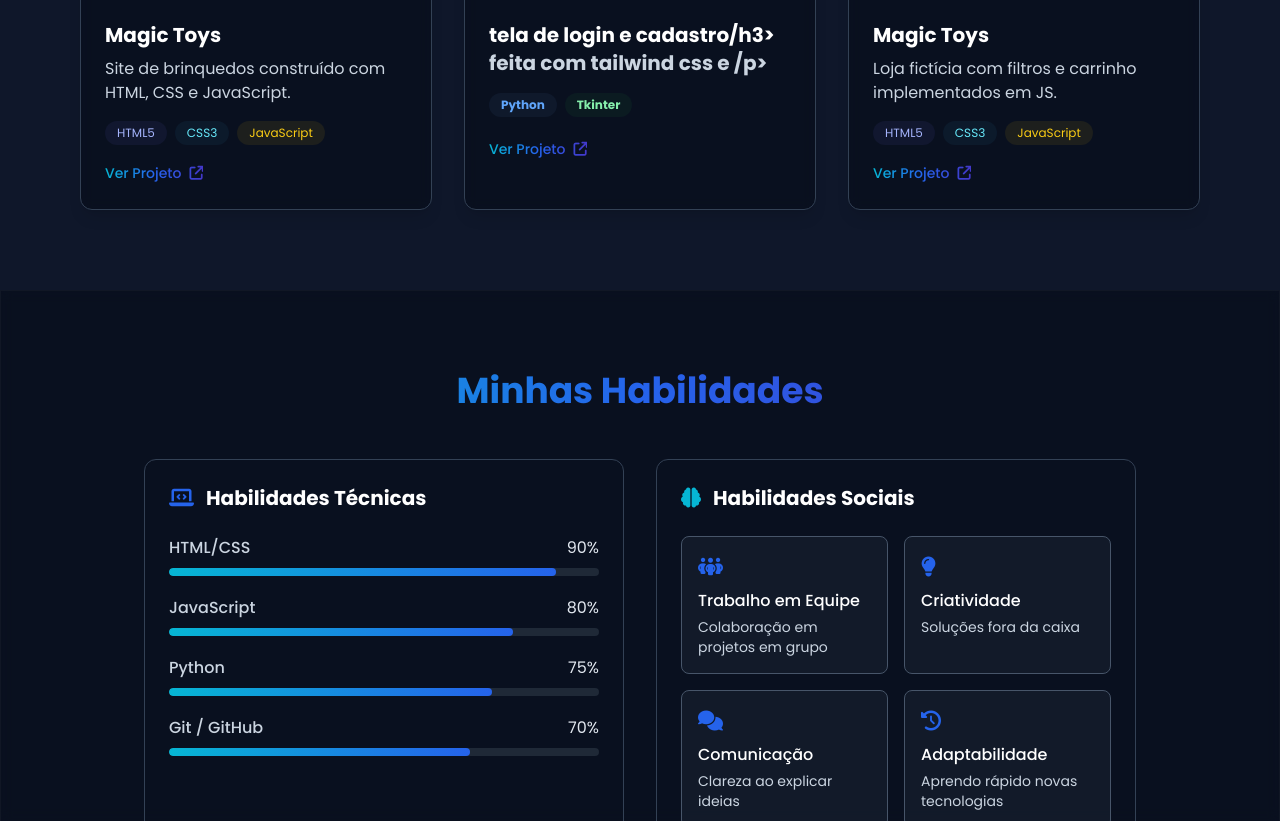
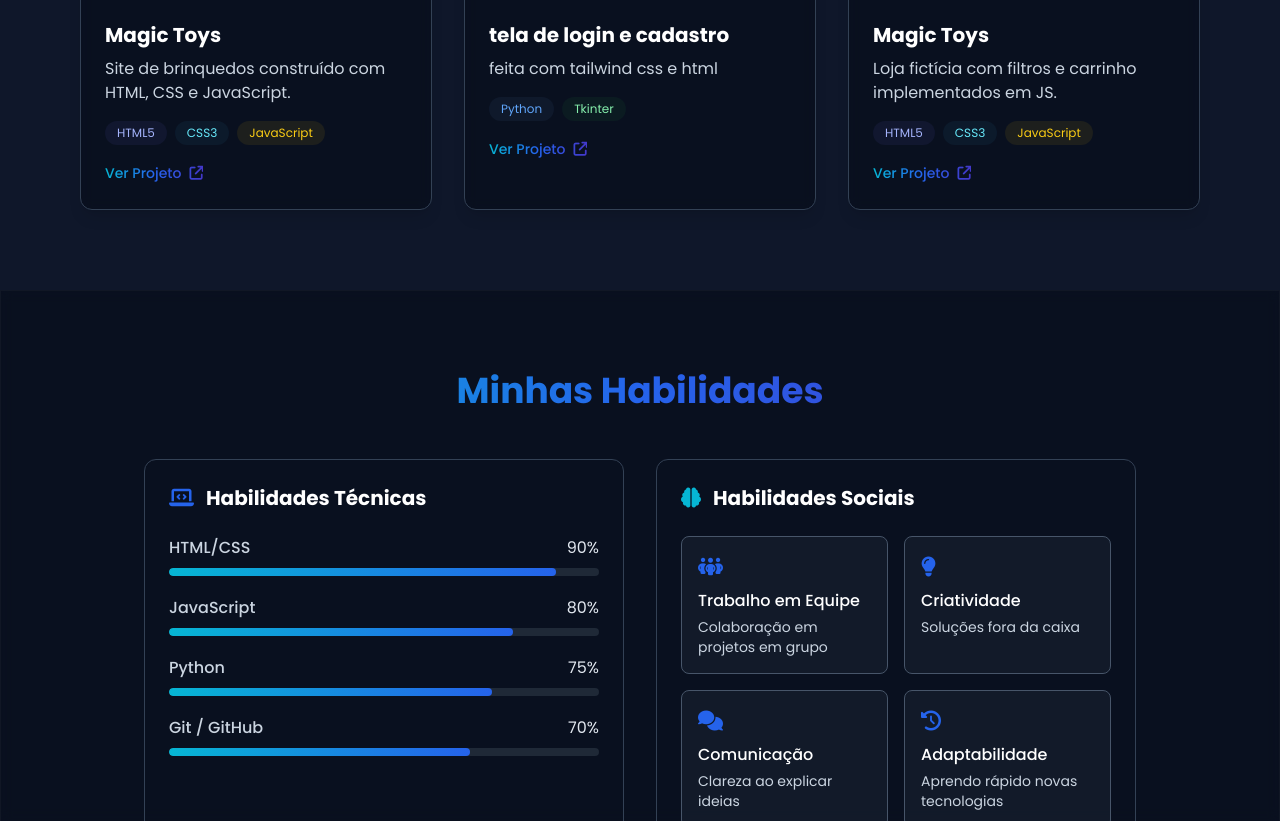
Before and after one commit to JoaovictormoraisDev/portif, a website: page index.html in a window 1280 px wide. Shown: the part 1758-2579 px from the top of the page. Drawn offline with nearby package versions, Linux system fonts and the light colour scheme.

Commit message:
atuaizaçao

```diff
--- a/index.html
+++ b/index.html
@@ -305,8 +305,8 @@
             <div class="absolute inset-0 bg-gradient-to-t from-slate-900/80 via-transparent to-transparent"></div>
           </div>
           <div class="p-6">
-            <h3 class="text-xl font-bold text-white mb-2">tela de login e cadastro/h3>
-            <p class="text-slate-300 mb-4">feita com tailwind css e <html></html>/p>
+            <h3 class="text-xl font-bold text-white mb-2">tela de login e cadastro</h3>
+            <p class="text-slate-300 mb-4">feita com tailwind css e html</p>
             <div class="flex flex-wrap gap-2 mb-4">
               <span class="px-3 py-1 rounded-full text-xs" style="background:rgba(96,165,250,0.06); color:#60a5fa">Python</span>
               <span class="px-3 py-1 rounded-full text-xs" style="background:rgba(34,197,94,0.06); color:#86efac">Tkinter</span>
```
